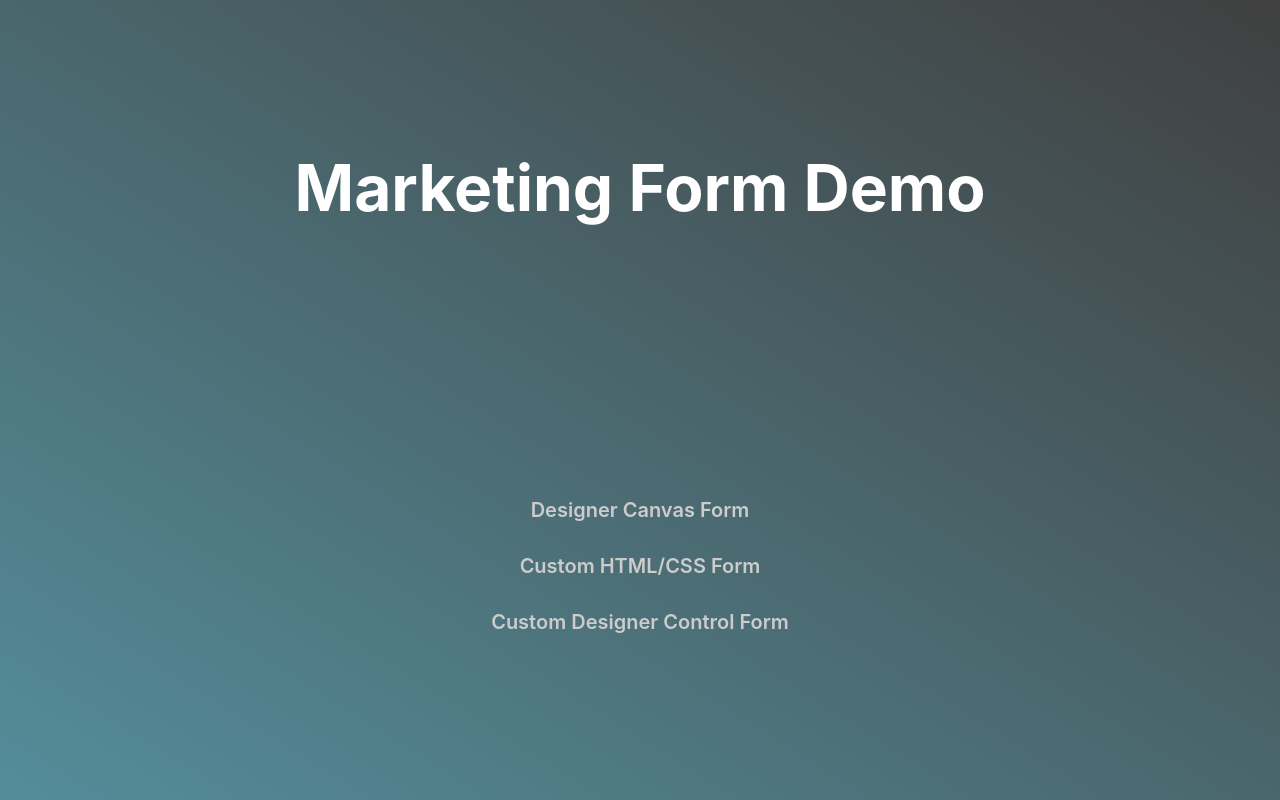
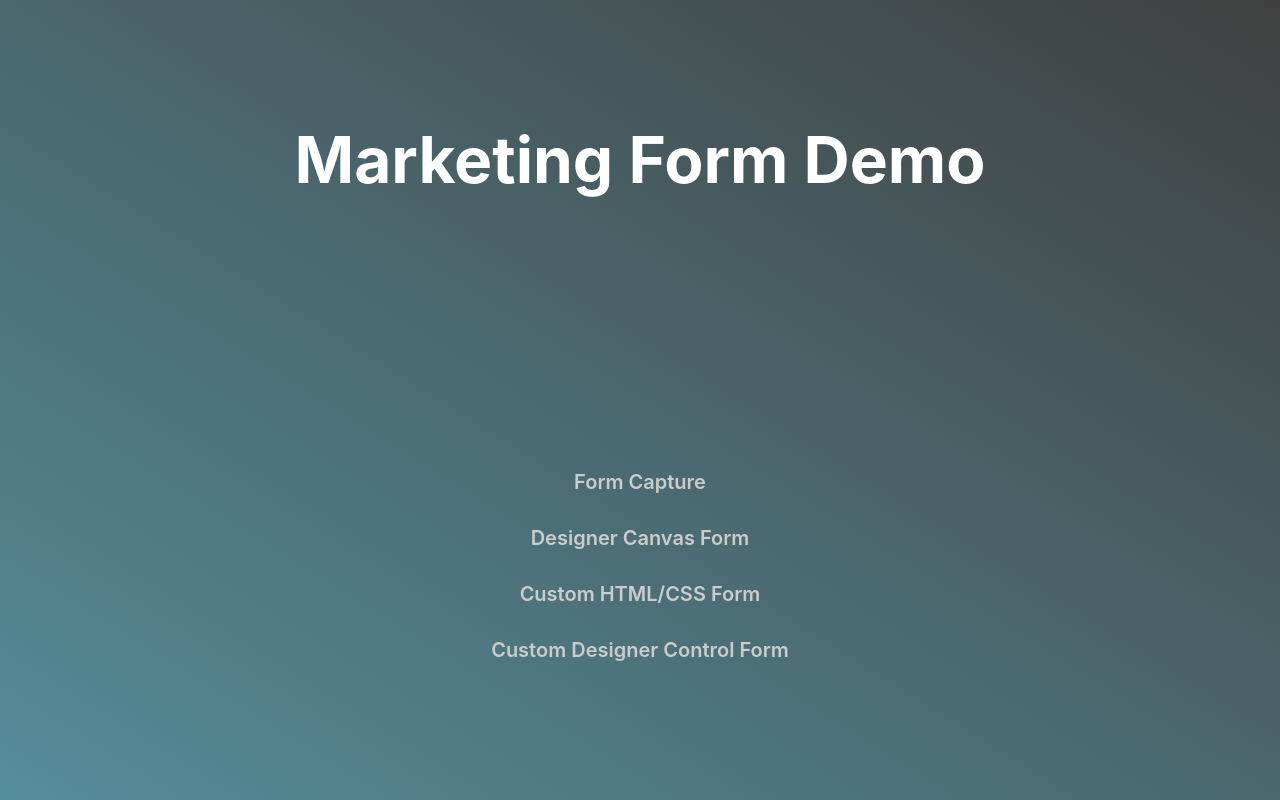
Before and after one commit to rainforss/form-template-demo, a Next.js app: page / in a window 1280 px wide. Built offline with nearby package versions, Linux system fonts and the light colour scheme.

Commit message:
used hidden fields

```diff
--- a/pages/index.tsx
+++ b/pages/index.tsx
@@ -15,6 +15,16 @@ const Home: NextPage = () => {
       <Heading as="h1" textAlign="center" mb={64} fontSize="4rem" color="white">
         Marketing Form Demo
       </Heading>
+      <Button
+        as="a"
+        href="/demo-form-capture"
+        variant="link"
+        py={4}
+        color="#ccc"
+        fontSize="1.25rem"
+      >
+        Form Capture
+      </Button>
       <Button
         as="a"
         href="/form-by-designer-canvas"
```
